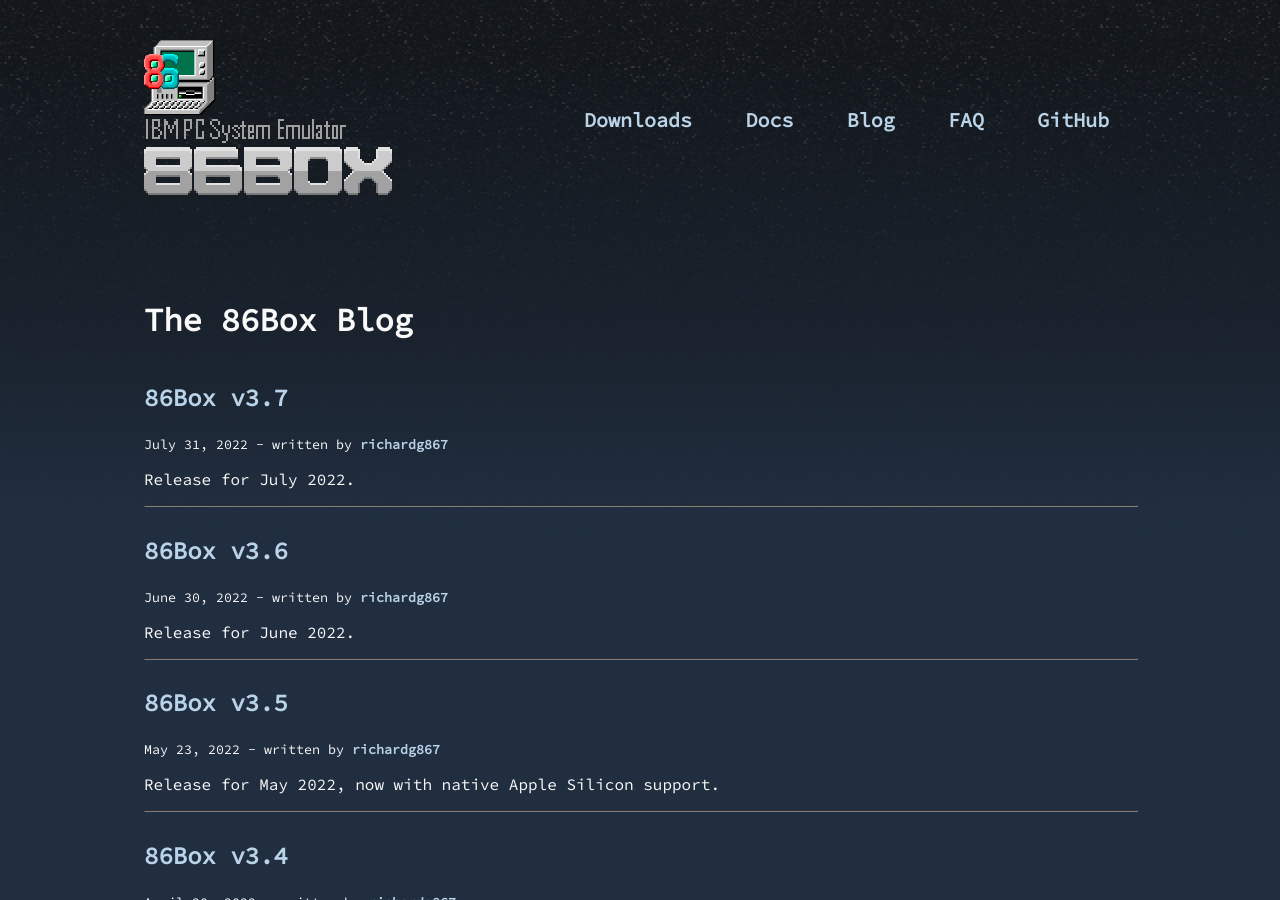
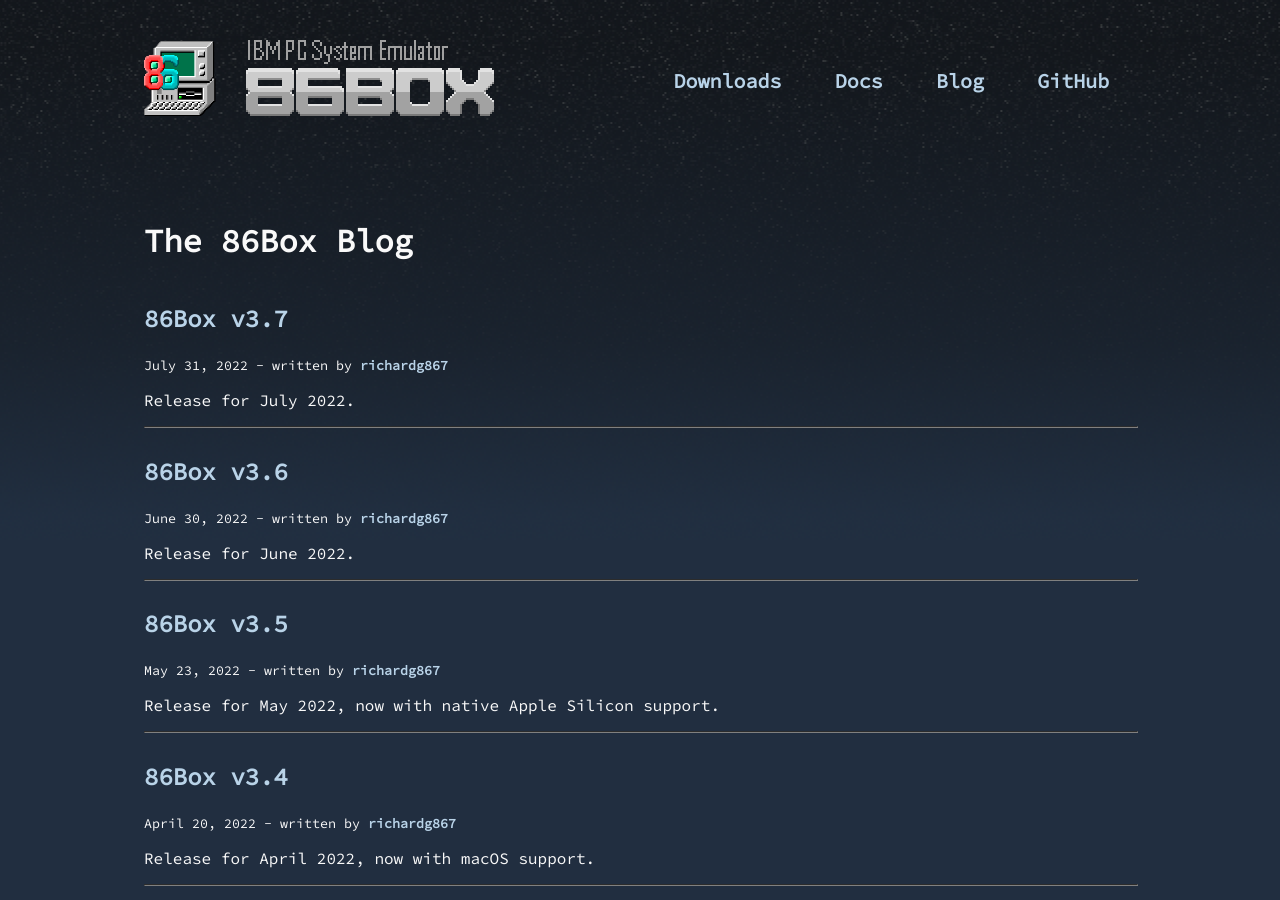
Before and after one commit to 86Box/86box.github.io, a Jekyll site: the page built from blog.md, in a window 1280 px wide and 900 px high. Built offline with Jekyll 4.4.1, drawn with Linux system fonts in a browser that asks for light colours.

Commit message:
Revert "Add the FAQ to navbar"
This reverts commit cfafc56b15b79d4acf24337a739fd1181a611abf.

```diff
--- a/_includes/header.html
+++ b/_includes/header.html
@@ -46,6 +46,5 @@
 			<a class="navlink" href="/#downloads">Downloads</a>
 			<a class="navlink" href="https://86box.readthedocs.io/en/latest/index.html">Docs</a>
 			<a class="navlink" href="/blog.html">Blog</a>
-			<a class="navlink" href="/faq.html">FAQ</a>
 			<a class="navlink" href="https://github.com/86Box/86Box">GitHub</a>
 		</nav>
```
